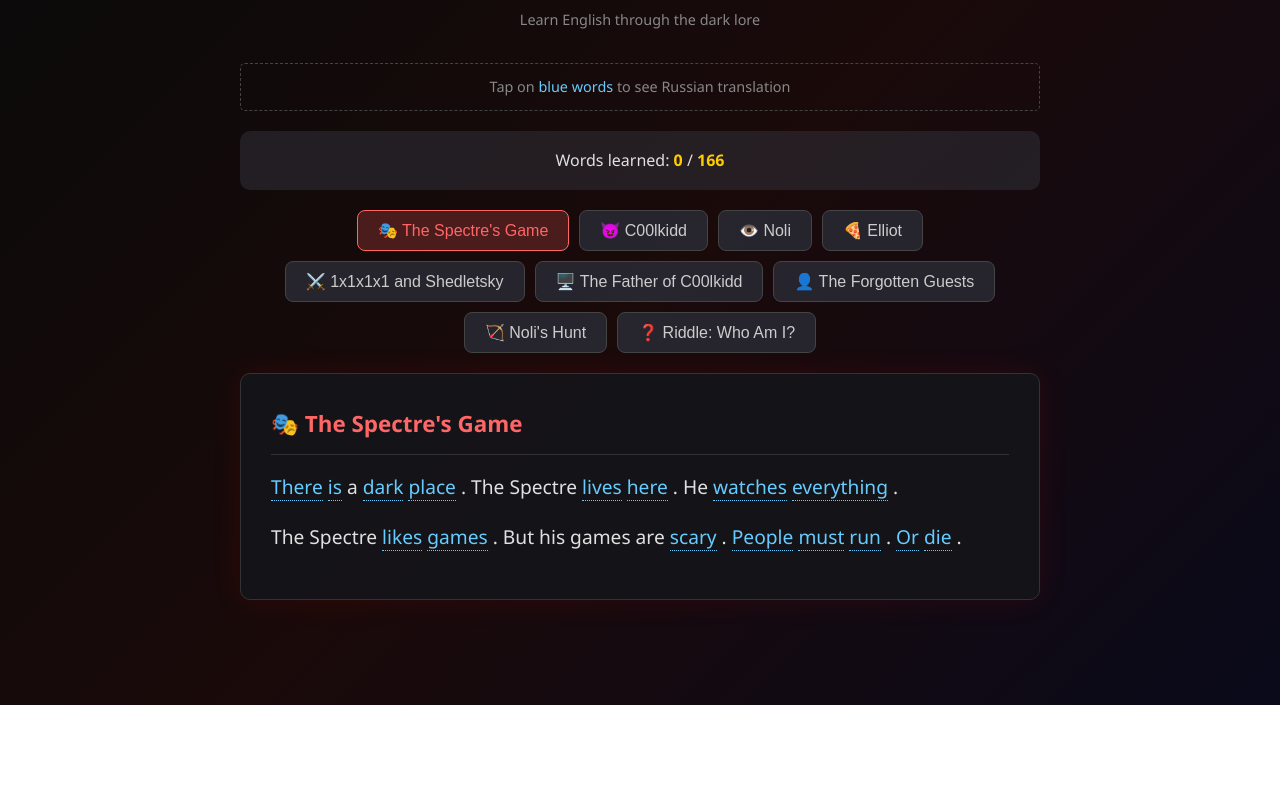
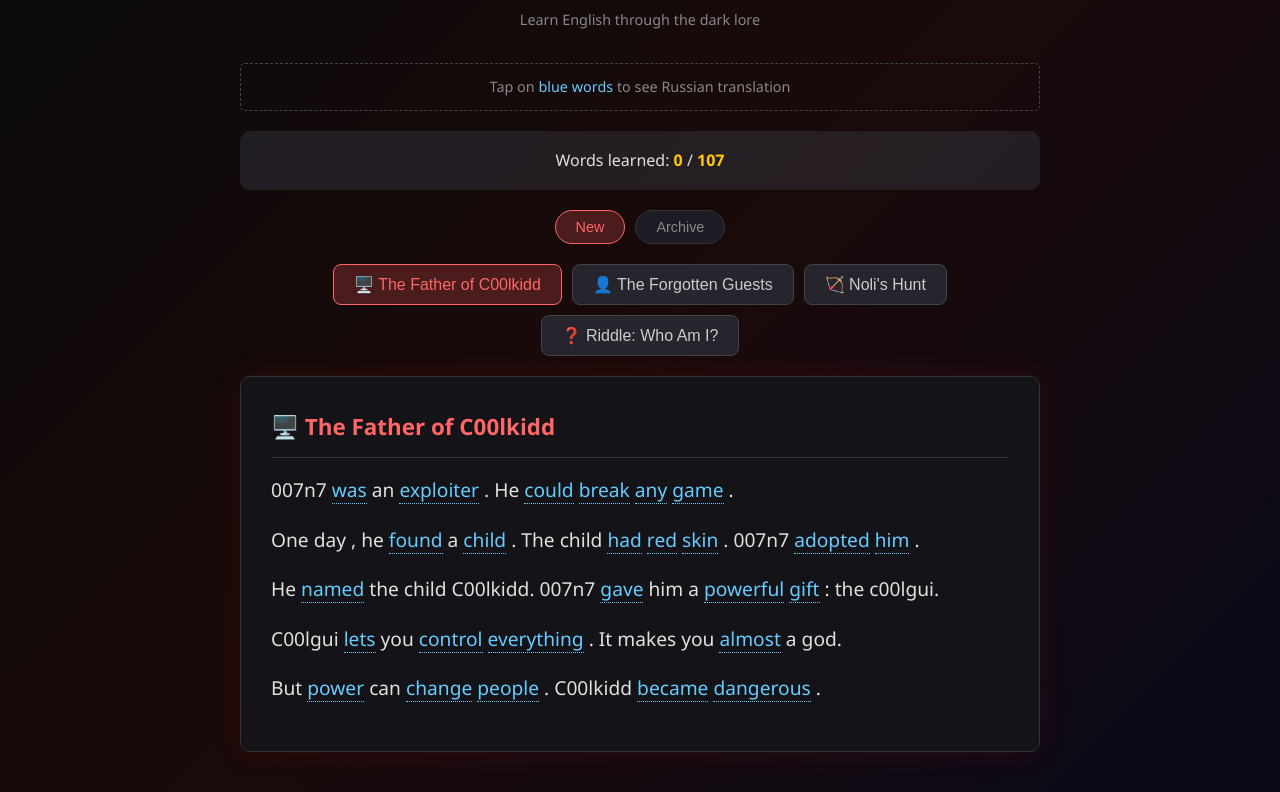
Before and after one commit to Vlaakith/forsaken-reader, a plain HTML site: page index.html in a window 1280 px wide. Shown: the part 95-887 px from the top of the page. Before the commit the page ends 800 px from the top, so only its background shows below. Drawn offline with Linux system fonts and the light colour scheme.

Commit message:
Add Archive section for old stories
- New/Archive toggle buttons at the top
- New stories (today): 007n7, Guests, The Hunt, Riddle
- Archive (yesterday): Spectre, CoolKidd, Noli, Elliot, Shedletsky
- Word counter shows stats only for current section
- Archive has slightly different visual style (blue tint)

🤖 Generated with [Claude Code](https://claude.com/claude-code)

Co-Authored-By: Claude Opus 4.5 <noreply@anthropic.com>

```diff
--- a/index.html
+++ b/index.html
@@ -39,6 +39,42 @@
             color: #888;
             margin-bottom: 30px;
             font-size: 0.9em;
+        }
+
+        /* Переключатель New/Archive */
+        .mode-toggle {
+            display: flex;
+            justify-content: center;
+            gap: 10px;
+            margin-bottom: 20px;
+        }
+
+        .mode-toggle button {
+            background: rgba(30, 30, 40, 0.9);
+            border: 1px solid #333;
+            color: #888;
+            padding: 8px 20px;
+            border-radius: 20px;
+            cursor: pointer;
+            font-size: 0.9em;
+            transition: all 0.2s;
+        }
+
+        .mode-toggle button:hover {
+            background: rgba(50, 50, 60, 0.9);
+            color: #ccc;
+        }
+
+        .mode-toggle button.active {
+            background: rgba(80, 30, 30, 0.9);
+            border-color: #ff6666;
+            color: #ff6666;
+        }
+
+        .mode-toggle button.archive-btn.active {
+            background: rgba(50, 50, 70, 0.9);
+            border-color: #8888ff;
+            color: #aaaaff;
         }
 
         /* Навигация по историям */
@@ -192,6 +228,16 @@
             padding: 50px;
             color: #666;
         }
+
+        /* Archive mode styling */
+        body.archive-mode .story {
+            border-color: #444;
+            box-shadow: 0 0 30px rgba(100, 100, 255, 0.1);
+        }
+
+        body.archive-mode .story h2 {
+            color: #aaaaff;
+        }
     </style>
 </head>
 <body>
@@ -205,6 +251,11 @@
 
         <div class="stats">
             Words learned: <span id="wordCount">0</span> / <span id="totalWords">0</span>
+        </div>
+
+        <div class="mode-toggle">
+            <button id="newBtn" class="active" onclick="setMode('new')">New</button>
+            <button id="archiveBtn" class="archive-btn" onclick="setMode('archive')">Archive</button>
         </div>
 
         <nav class="story-nav" id="storyNav">
@@ -223,20 +274,26 @@
     </div>
 
     <script>
-        // Список файлов историй
-        const storyFiles = [
-            'stories/01-spectre.json',
-            'stories/02-coolkidd.json',
-            'stories/03-noli.json',
-            'stories/04-elliot.json',
-            'stories/05-shedletsky.json',
+        // Новые истории (сегодня)
+        const newStoryFiles = [
             'stories/06-007n7.json',
             'stories/07-guests.json',
             'stories/08-the-hunt.json',
             'stories/09-riddle-who-am-i.json'
         ];
 
-        let stories = [];
+        // Архив (вчера)
+        const archiveStoryFiles = [
+            'stories/01-spectre.json',
+            'stories/02-coolkidd.json',
+            'stories/03-noli.json',
+            'stories/04-elliot.json',
+            'stories/05-shedletsky.json'
+        ];
+
+        let newStories = [];
+        let archiveStories = [];
+        let currentMode = 'new'; // 'new' or 'archive'
         let learnedWords = new Set();
         let currentStoryIndex = 0;
 
@@ -247,6 +304,8 @@
         const totalWordsEl = document.getElementById('totalWords');
         const storyNav = document.getElementById('storyNav');
         const storyContainer = document.getElementById('storyContainer');
+        const newBtn = document.getElementById('newBtn');
+        const archiveBtn = document.getElementById('archiveBtn');
 
         // Загружаем прогресс
         const saved = localStorage.getItem('forsaken-words');
@@ -257,10 +316,15 @@
         // Загружаем все истории
         async function loadStories() {
             try {
-                const promises = storyFiles.map(file =>
+                const newPromises = newStoryFiles.map(file =>
                     fetch(file).then(r => r.json())
                 );
-                stories = await Promise.all(promises);
+                const archivePromises = archiveStoryFiles.map(file =>
+                    fetch(file).then(r => r.json())
+                );
+
+                newStories = await Promise.all(newPromises);
+                archiveStories = await Promise.all(archivePromises);
 
                 renderNav();
                 renderStory(0);
@@ -275,8 +339,28 @@
             }
         }
 
+        // Переключение режима
+        function setMode(mode) {
+            currentMode = mode;
+            currentStoryIndex = 0;
+
+            newBtn.classList.toggle('active', mode === 'new');
+            archiveBtn.classList.toggle('active', mode === 'archive');
+            document.body.classList.toggle('archive-mode', mode === 'archive');
+
+            renderNav();
+            renderStory(0);
+            updateStats();
+        }
+
+        // Получить текущие истории
+        function getCurrentStories() {
+            return currentMode === 'new' ? newStories : archiveStories;
+        }
+
         // Рендерим навигацию
         function renderNav() {
+            const stories = getCurrentStories();
             storyNav.innerHTML = stories.map((story, i) => `
                 <button onclick="showStory(${i})" class="${i === 0 ? 'active' : ''}" data-index="${i}">
                     ${story.icon} ${story.title}
@@ -298,6 +382,7 @@
 
         // Рендерим историю
         function renderStory(index) {
+            const stories = getCurrentStories();
             const story = stories[index];
 
             let html = `<div class="story"><h2>${story.icon} ${story.title}</h2>`;
@@ -322,7 +407,6 @@
 
             // Добавляем обработчики
             attachWordHandlers();
-            updateStats();
         }
 
         // Обработчики кликов на слова
@@ -363,9 +447,9 @@
             });
         }
 
-        // Обновляем статистику
+        // Обновляем статистику (только для текущего режима)
         function updateStats() {
-            // Считаем все уникальные слова во всех историях
+            const stories = getCurrentStories();
             const allWords = new Set();
             for (const story of stories) {
                 for (const para of story.paragraphs) {
```
